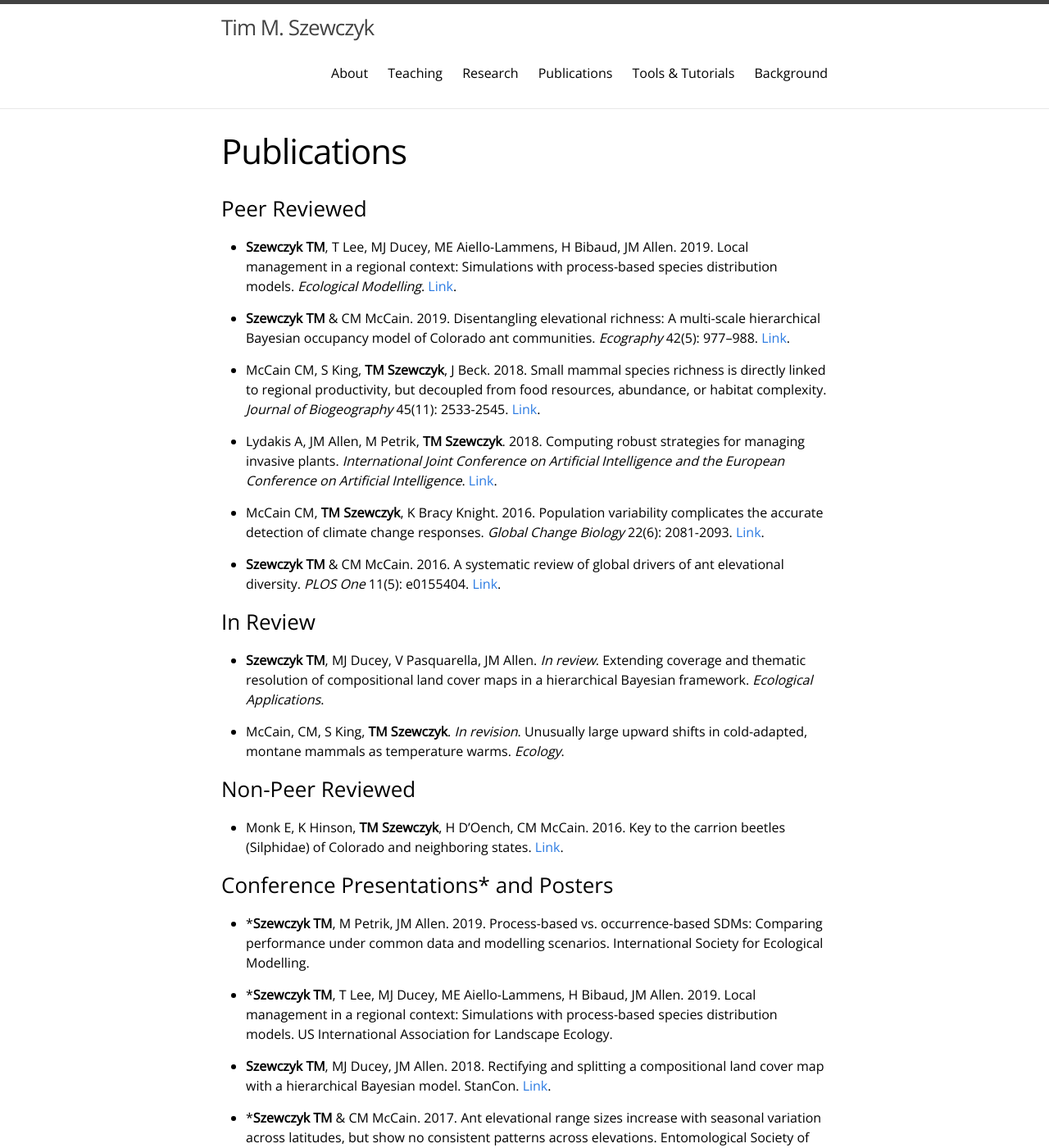
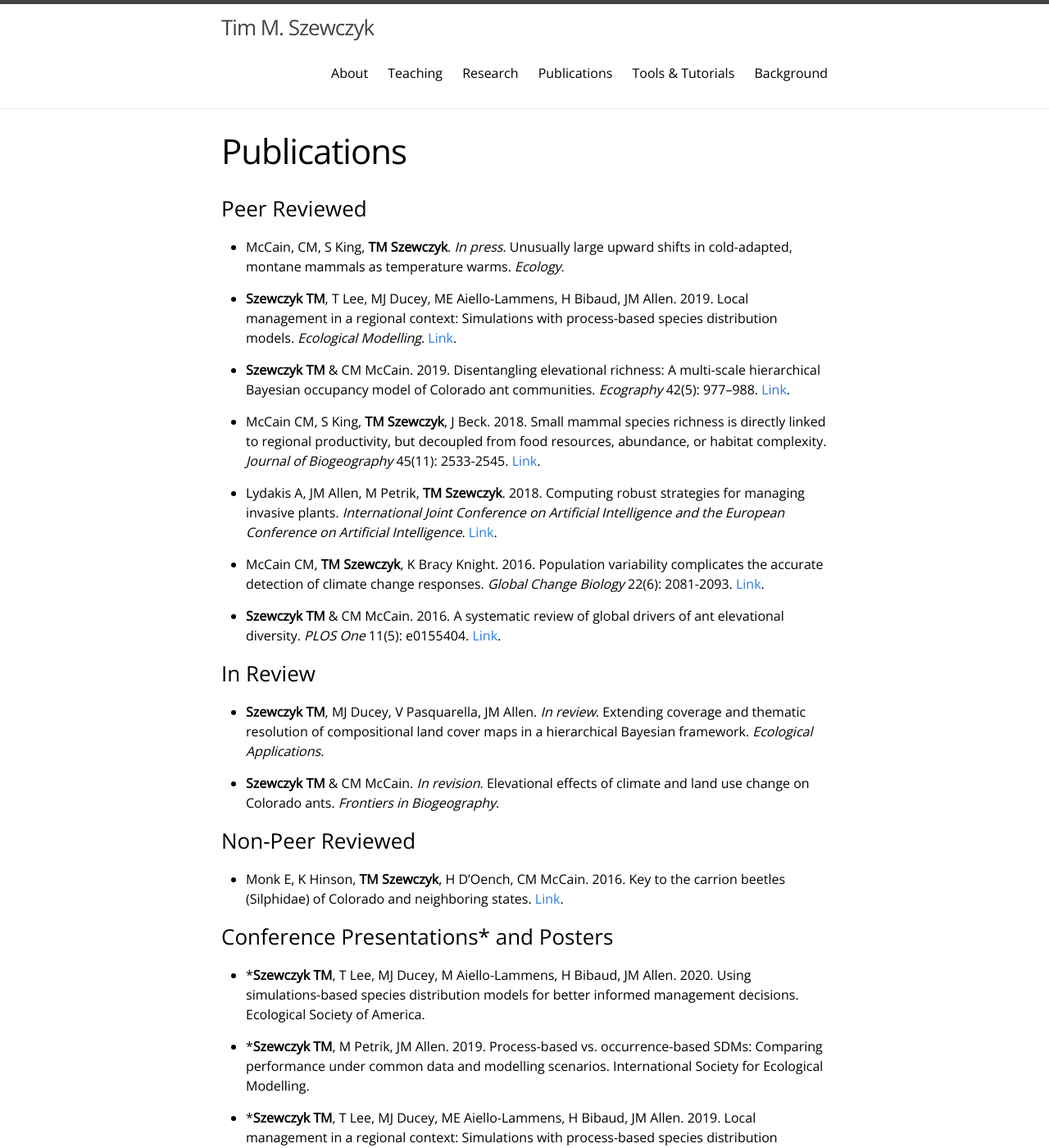
Before and after one commit to Sz-Tim/Sz-Tim.github.io, a Jekyll site: the page built from publications.md, in a window 1280 px wide and 1400 px high. Shown: the whole window at 82% size. Built offline with Jekyll 4.4.1, drawn with Linux system fonts in a browser that asks for light colours.

Commit message:
added publication, talk

```diff
--- a/publications.md
+++ b/publications.md
@@ -6,6 +6,8 @@ weight: 4
 ---
 
 ### Peer Reviewed
+
+- McCain, CM, S King, **TM Szewczyk**. *In press*. Unusually large upward shifts in cold-adapted, montane mammals as temperature warms. *Ecology*.
 
 - **Szewczyk TM**, T Lee, MJ Ducey, ME Aiello-Lammens, H Bibaud, JM Allen. 2019. Local management in a regional context: Simulations with process-based species distribution models. *Ecological Modelling*. [Link](https://doi.org/10.1016/j.ecolmodel.2019.108827).
 
@@ -25,7 +27,9 @@ weight: 4
 
 - **Szewczyk TM**, MJ Ducey, V Pasquarella, JM Allen. *In review*. Extending coverage and thematic resolution of compositional land cover maps in a hierarchical Bayesian framework. *Ecological Applications*.
 
-- McCain, CM, S King, **TM Szewczyk**. *In revision*. Unusually large upward shifts in cold-adapted, montane mammals as temperature warms. *Ecology*.
+- **Szewczyk TM** & CM McCain. *In revision*. Elevational effects of climate and land use change on Colorado ants. *Frontiers in Biogeography*.
+
+
 
 
 
@@ -35,6 +39,8 @@ weight: 4
 
 
 ### Conference Presentations* and Posters
+
+- \***Szewczyk TM**, T Lee, MJ Ducey, M Aiello-Lammens, H Bibaud, JM Allen. 2020. Using simulations-based species distribution models for better informed management decisions. Ecological Society of America.
 
 - \***Szewczyk TM**, M Petrik, JM Allen. 2019. Process-based vs. occurrence-based SDMs: Comparing performance under common data and modelling scenarios. International Society for Ecological Modelling.
 
```
